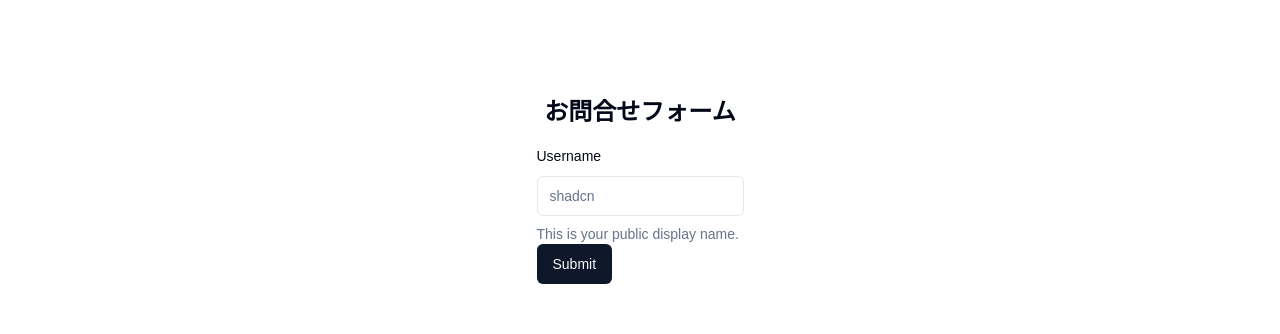
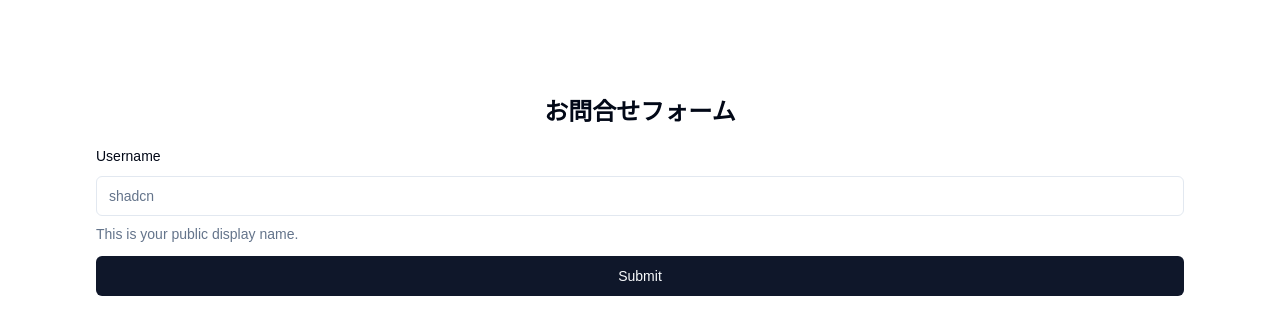
Before and after one commit to IkeCairns/shin-inquiry-form, a Next.js app: page / in a window 1280 px wide. Shown: the top 334 px of the page. Built offline with nearby package versions, Linux system fonts and the light colour scheme.

Commit message:
installed react-hook-home with shin

```diff
--- a/components/InquiryForm/InquiryForm.tsx
+++ b/components/InquiryForm/InquiryForm.tsx
@@ -43,7 +43,12 @@ const InquiryForm = () => {
 
   return (
     <Form {...form}>
-      <form onSubmit={form.handleSubmit(onSubmit)}>
+      <form
+        onSubmit={() =>
+          {form.handleSubmit(onSubmit)
+        }}
+        className="container flex flex-col gap-3"
+      >
         <FormField
           control={form.control}
           name="username"
```
